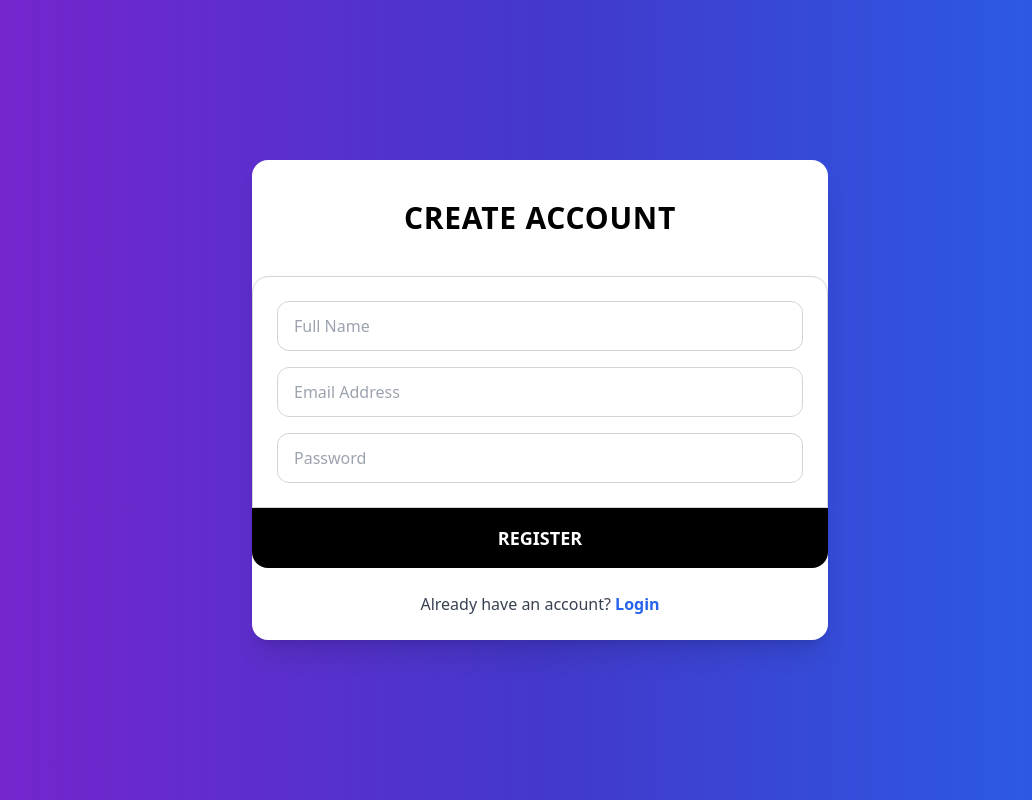
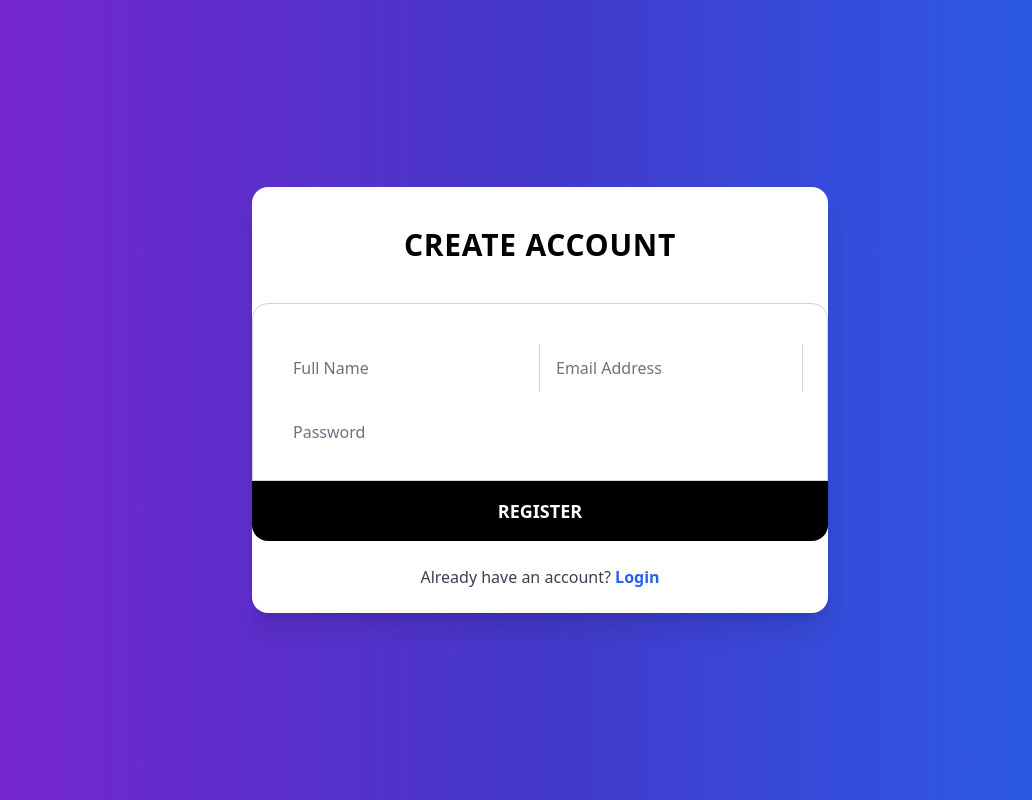
Before and after one commit to AtharvaC1810/employee-login, a Next.js app in the folder frontend-app/: page /register in a window 1280 px wide. Shown: the whole page, without its empty margins (100-1132 px from the left). Built offline with nearby package versions, Linux system fonts and the light colour scheme; no server answers.

Commit message:
Re added Project1

```diff
--- a/frontend-app/src/app/login/page.tsx
+++ b/frontend-app/src/app/login/page.tsx
@@ -59,7 +59,7 @@ export default function LoginPage() {
     value={form.email}
     onChange={handleChange}
     required
-              className="w-1/2 px-4 py-3 outline-none border-r border-gray-300"
+    className="w-1/2 px-4 py-3 outline-none border-r border-gray-300 text-black placeholder-gray-500 bg-white dark:text-black dark:bg-white"
   />
 
   <input
@@ -69,9 +69,10 @@ export default function LoginPage() {
     value={form.password}
     onChange={handleChange}
     required
-              className="w-1/2 px-4 py-3 outline-none"
+    className="w-1/2 px-4 py-3 outline-none text-black placeholder-gray-500 bg-white dark:text-black dark:bg-white"
   />
 </div>
+
 
           {/* Error */}
           {error && (
--- a/frontend-app/src/app/register/page.tsx
+++ b/frontend-app/src/app/register/page.tsx
@@ -74,7 +74,7 @@ export default function RegisterPage() {
             value={form.name}
             onChange={handleChange}
             required
-            className="w-full px-4 py-3 border border-gray-300 rounded-xl outline-none"
+            className="w-1/2 px-4 py-3 outline-none border-r border-gray-300 text-black placeholder-gray-500 bg-white dark:text-black dark:bg-white"
           />
 
           <input
@@ -84,7 +84,7 @@ export default function RegisterPage() {
             value={form.email}
             onChange={handleChange}
             required
-            className="w-full px-4 py-3 border border-gray-300 rounded-xl outline-none"
+            className="w-1/2 px-4 py-3 outline-none border-r border-gray-300 text-black placeholder-gray-500 bg-white dark:text-black dark:bg-white"
           />
 
           <input
@@ -94,7 +94,7 @@ export default function RegisterPage() {
             value={form.password}
             onChange={handleChange}
             required
-            className="w-full px-4 py-3 border border-gray-300 rounded-xl outline-none"
+            className="w-1/2 px-4 py-3 outline-none text-black placeholder-gray-500 bg-white dark:text-black dark:bg-white"
           />
         </div>
 
```
Lines whose indentation alone changed are shown as unchanged.
